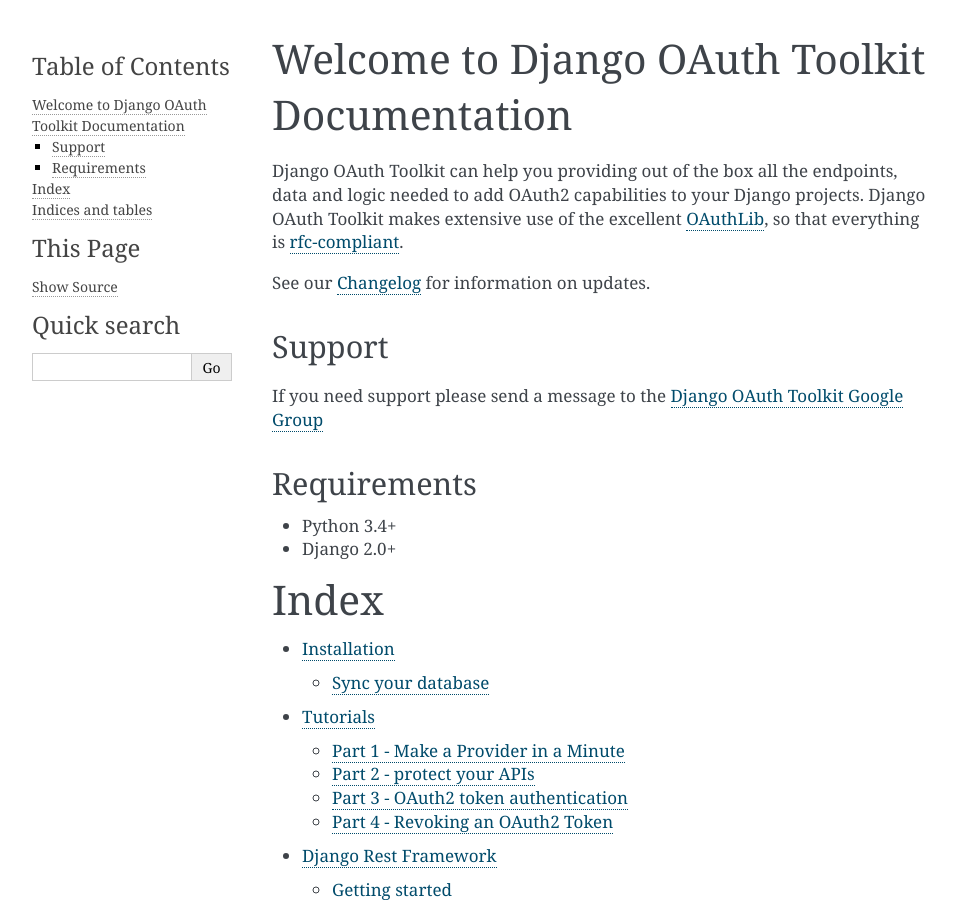
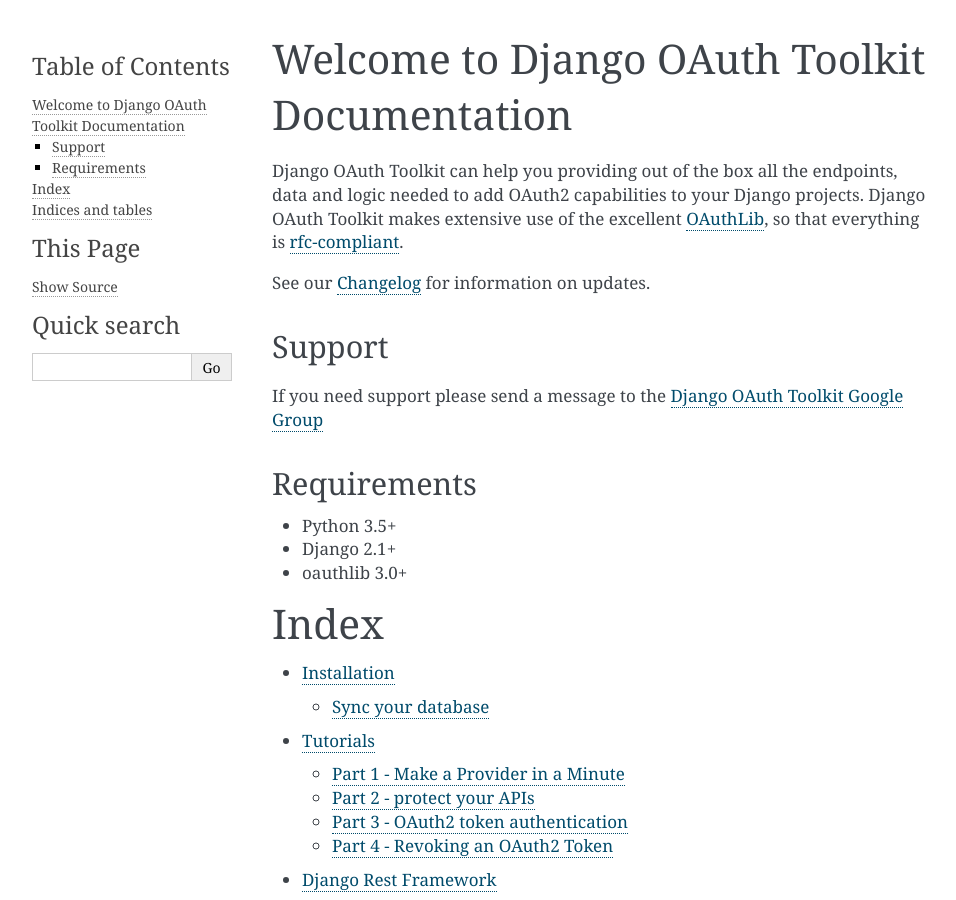
Before and after one commit to sheriffwoody0922/oauth-python-django, a Sphinx documentation site: the page built from docs/index.rst, in a window 1280 px wide and 900 px high. Shown: the whole window, without its empty margins (148-1104 px from the left). Built offline with Sphinx 7.4.7, drawn with Linux system fonts in a browser that asks for light colours.

Commit message:
sync up requirements documentation

```diff
--- a/README.rst
+++ b/README.rst
@@ -44,6 +44,7 @@
 
 * Python 3.5+
 * Django 2.1+
+* oauthlib 3.0+
 
 Installation
 ------------
--- a/docs/index.rst
+++ b/docs/index.rst
@@ -21,8 +21,9 @@
 Requirements
 ------------
 
-* Python 3.4+
-* Django 2.0+
+* Python 3.5+
+* Django 2.1+
+* oauthlib 3.0+
 
 Index
 =====
```
